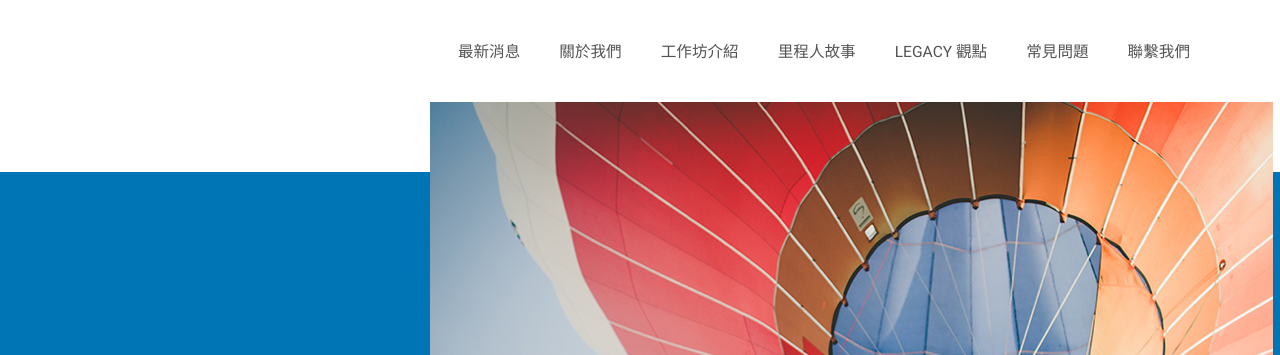
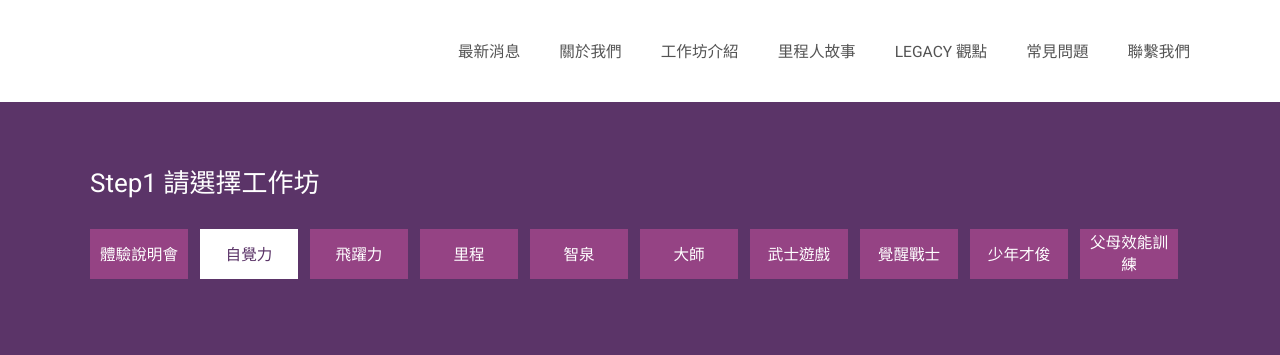
Before and after one commit to SaSaChu/Web_Leg, a plain HTML site: page table.html in a window 1280 px wide. Shown: the part 95-450 px from the top of the page. Drawn offline with Linux system fonts and the light colour scheme.

Commit message:
修改完成

```diff
--- a/scss/link.scss
+++ b/scss/link.scss
@@ -487,3 +487,31 @@ button {
     color: $color_second;
   }
 }
+
+.btn-class {
+  display: inline-block;
+  width: calc(100% / 10 - 12px * 9 / 9);
+  float: left;
+  margin-right: 12px;
+  height: 50px;
+  line-height: 43px;
+  color: white;
+  font-size: 1.2rem;
+  padding: 5px;
+  background-color: $color_second;
+  @include transition(all .3s);
+
+  &:last-child {
+    margin-right: 0;
+  }
+
+  &.class-no-l {
+    line-height: normal;
+    padding: 1px 5px;
+  }
+
+  &:hover, &:active, &.btn-c-a {
+    background-color: white;
+    color: $color_main;
+  }
+}
--- a/scss/public.scss
+++ b/scss/public.scss
@@ -382,6 +382,14 @@ footer {
 
   @include range-width(0, 760px) {
     padding: 0 15px;
+  }
+
+  &.t-b-b {
+    border-bottom: 1px solid $color_line;
+  }
+
+  &.pb120 {
+    padding-bottom: 120px;
   }
 }
 
@@ -784,6 +792,10 @@ footer {
     padding: 60px 0;
   }
 
+  &.all_pt60 {
+    padding: 60px 0 0 0;
+  }
+
   @include range-width(0, 450px) {
     &.i-icon-box40 {
       float: left;
--- a/table.html
+++ b/table.html
@@ -150,25 +150,22 @@
       </div>
     </div>
 
-    <div class='p_banner_boxs2 mob-close'>
-      <div class='pc-banner-cent'>
-        <div class='pc-cent-detail'>
-          <p class='page_banner_title2' title="Insight">自覺力</p>
-          <img class='order_right' src="img/pc_banner01.png">
+    <div class='all_boxs a-bg-main all_pt60'>
+      <div class="main_boxs t-b-b pb120">
+        <p class="text26_w text_left">Step1 請選擇工作坊</p>
+        <div class='all_boxs p-30-50'>
+          <a href="" class='btn-class'>體驗說明會</a>
+          <a href="" class='btn-class btn-c-a'>自覺力</a>
+          <a href="" class='btn-class'>飛躍力</a>
+          <a href="" class='btn-class'>里程</a>
+          <a href="" class='btn-class'>智泉</a>
+          <a href="" class='btn-class'>大師</a>
+          <a href="" class='btn-class'>武士遊戲</a>
+          <a href="" class='btn-class'>覺醒戰士</a>
+          <a href="" class='btn-class'>少年才俊</a>
+          <a href="" class='btn-class class-no-l'>父母效能訓練</a>
         </div>
       </div>
-      <div class='pc-banner-bg p-bg-blue'></div>
-    </div>
-
-    <div class='p_banner_boxs460 mob-open'>
-      <div class="p-banner-cent">
-        <p class='page_banner_title' title="Insight">自覺力</p>
-      </div>
-      <img src="img/pc_banner01.png">
-    </div>
-
-    <div class="main_boxs">
-
     </div>
 
     <!-- footer -->
```
Also changed, not shown: css/icon.css, css/link.css, css/public.css.
